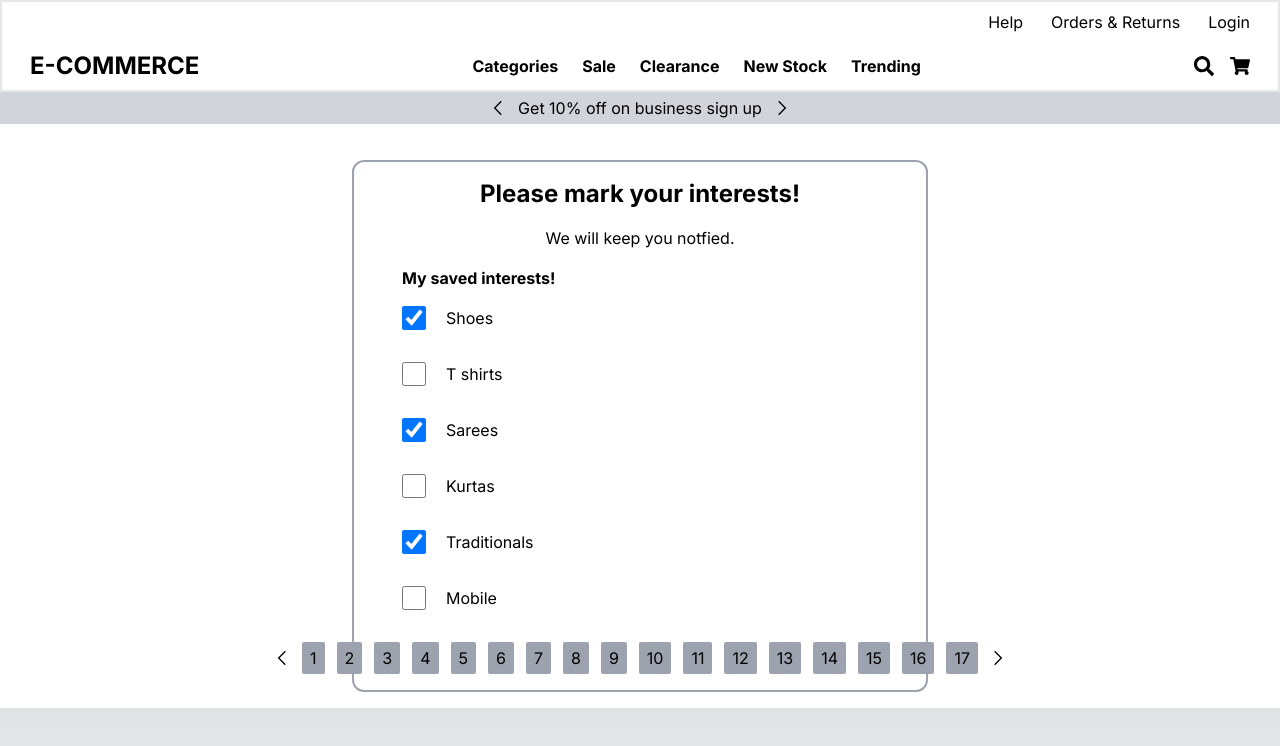
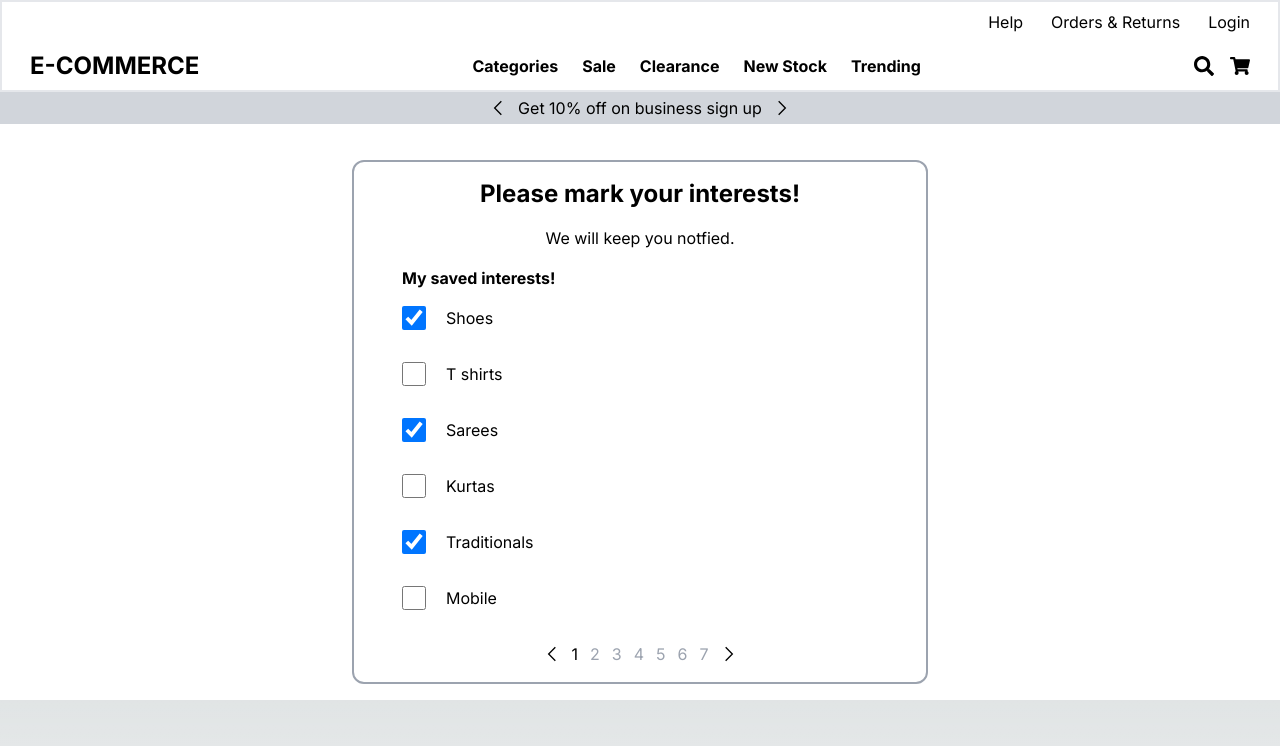
Before and after one commit to mohdasifabid/e-commerce-app, a Next.js app: page /categories in a window 1280 px wide. Shown: the top 746 px of the page. Built offline with nearby package versions, Linux system fonts and the light colour scheme.

Commit message:
Fix the pagination

```diff
--- a/app/ui/pagination.tsx
+++ b/app/ui/pagination.tsx
@@ -1,19 +1,27 @@
-"use client";
 import { GrNext, GrPrevious } from "react-icons/gr";
 import { PaginationPropsType } from "../lib/definitions";
 
 export const Pagination = (props: PaginationPropsType) => {
-  const { totalRecords, recordsPerPage, currentPage , totalPages} = props;
-  const arr = Array.from(Array(totalPages));
+  const { totalRecords, recordsPerPage, currentPage, totalPages } = props;
 
-  const btnsList = arr?.map((item, index) => {
-    const btnName = index + 1;
-    return (
-      <button className="bg-gray-400 rounded-sm p-1 pl-2 pr-2" key={btnName}>
-        {btnName}
+  let startPage = Math.max(1, currentPage - 3);
+  let endPage = Math.min(totalPages, currentPage + 3);
+
+  if (currentPage <= 3) {
+    endPage = Math.min(7, totalPages);
+  }
+  const btnsList = [];
+  for (let i = startPage; i <= endPage; i++) {
+    btnsList.push(
+      <button
+        key={i}
+        className={` ${i == currentPage ? `text-black` : `text-gray-400`}`}
+        onClick={() => console.log("Clicked page", i)}
+      >
+        {i}
       </button>
     );
-  });
+  }
 
   return (
     <div className="flex gap-3 items-center">
```
